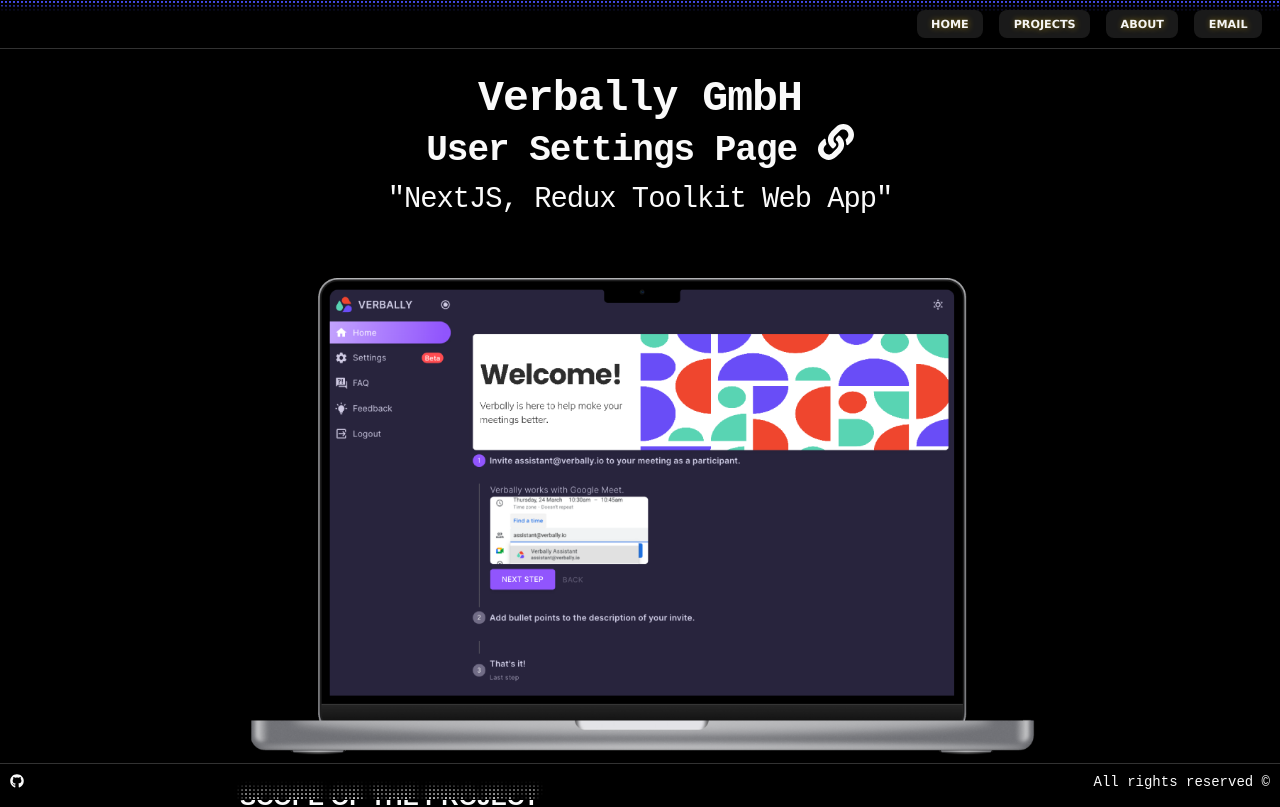
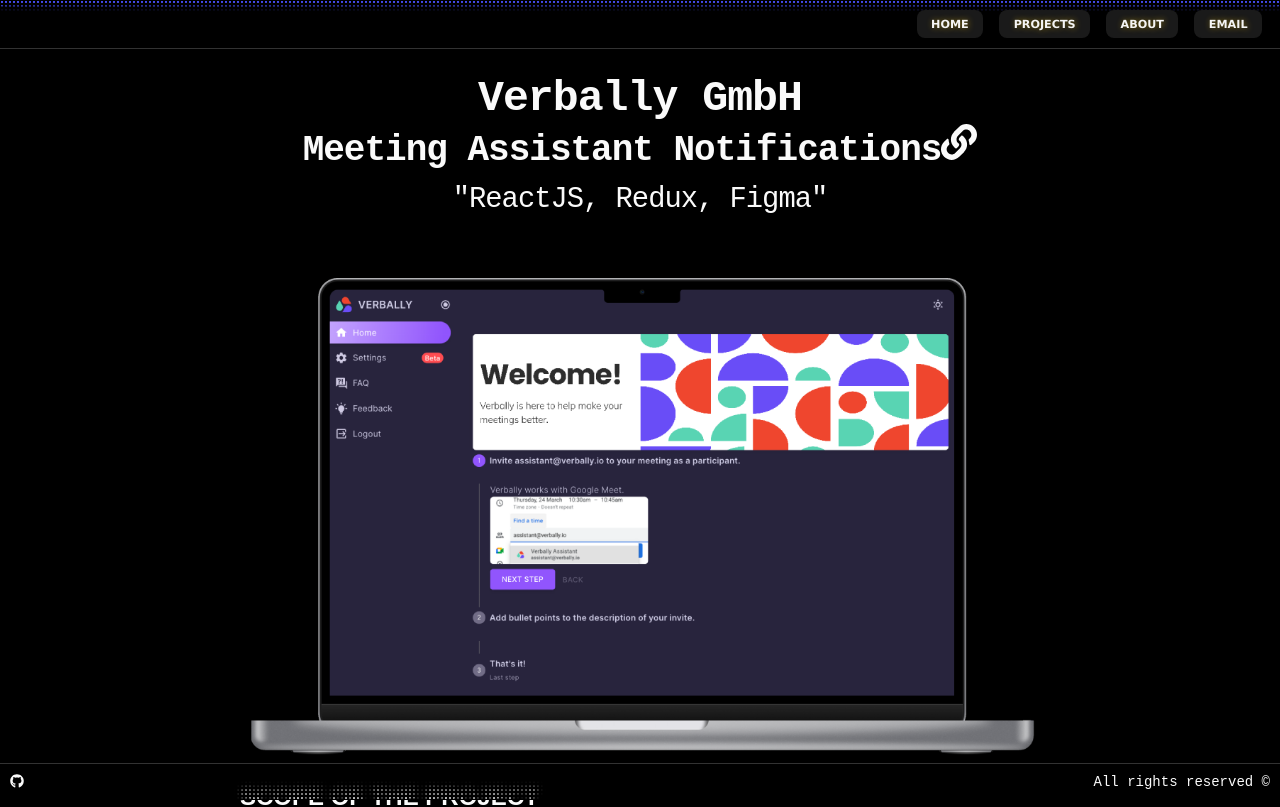
Before and after one commit to h-aburesha/my-next-website, a Next.js app: page /projects/7 in a window 1280 px wide. Shown: the top 807 px of the page. Built offline with nearby package versions, Linux system fonts and the light colour scheme.

Commit message:
Update project title in Project7 component

```diff
--- a/pages/projects/7.tsx
+++ b/pages/projects/7.tsx
@@ -30,7 +30,7 @@ function Project7() {
                 </code>
                 <br />
                 <code style={{ fontWeight: "bold", fontSize: "1em" }}>
-                    User Settings Page{" "}
+                    Meeting Assistant Notifications
                 </code>
                 <a target={"_blank"} href="https://app.verbally.io/">
                     <FaLink />
@@ -43,7 +43,7 @@ function Project7() {
                         fontSize: "0.8em",
                     }}
                 >
-                    &quot;NextJS, Redux Toolkit Web App&quot;
+                    &quot;ReactJS, Redux, Figma&quot;
                 </code>
             </h1>
 
```
